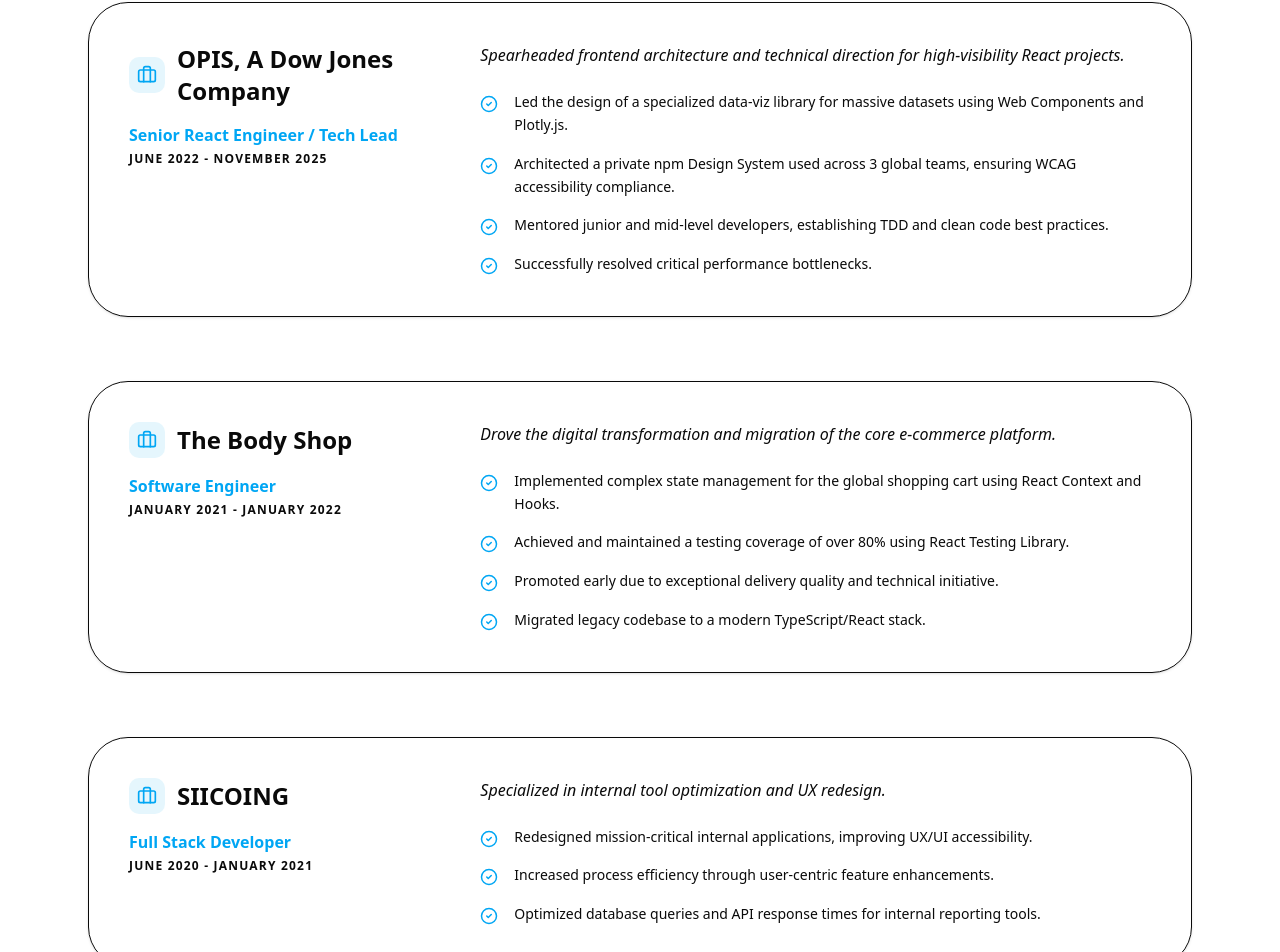
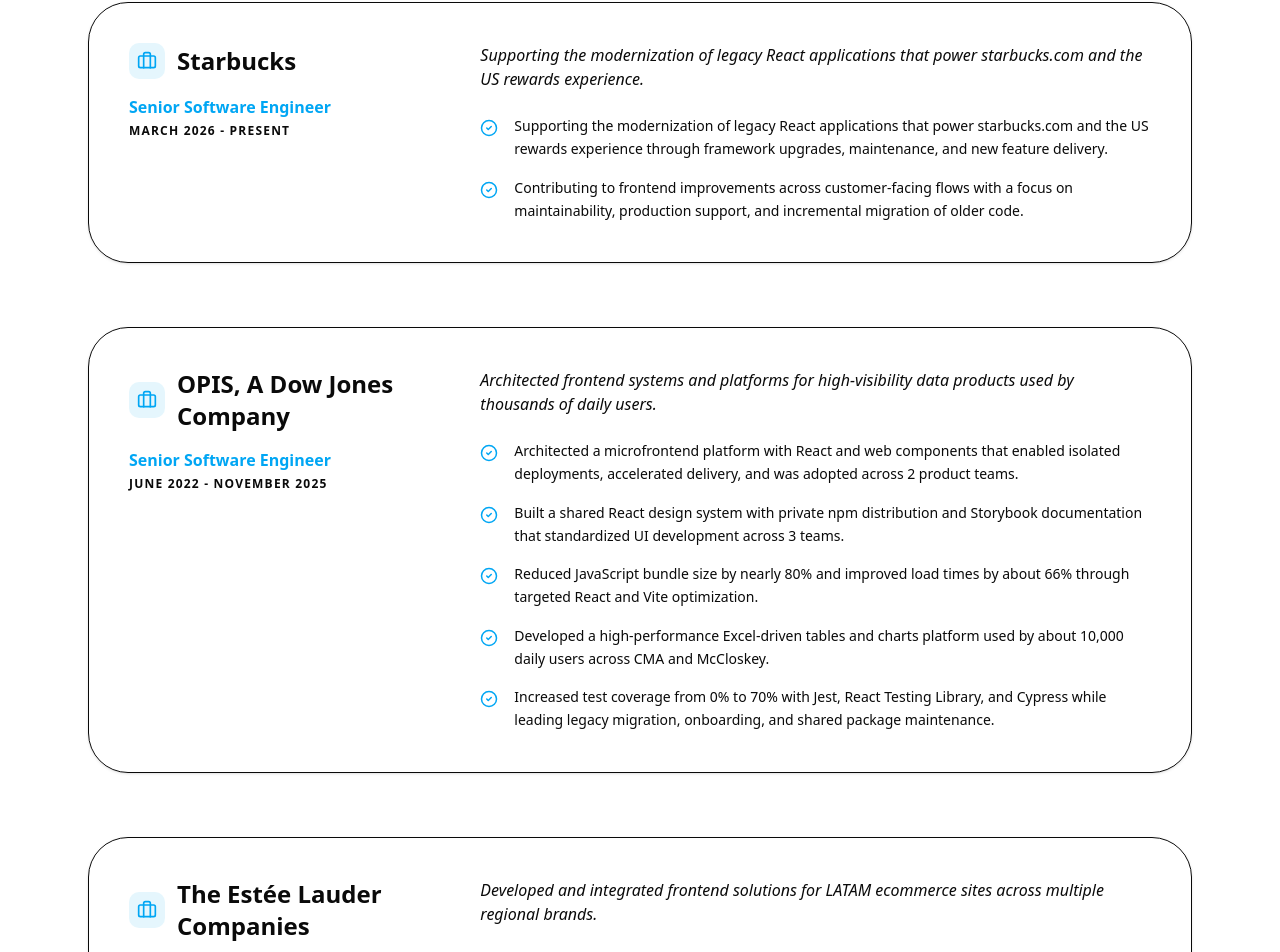
Before and after one commit to OscarDTorresB/personal-portfolio, a Next.js app: page / in a window 1280 px wide. Shown: the part 1339-2291 px from the top of the page. Built offline with nearby package versions, Linux system fonts and the light colour scheme; no server answers.

Commit message:
feat: add Starbucks experience and update impact metrics in portfolio

```diff
--- a/data/portfolio.tsx
+++ b/data/portfolio.tsx
@@ -12,16 +12,16 @@
         github: "https://github.com/OscarDTorresB"
     },
     companies: [
+        { name: "Starbucks", color: "bg-green-700", logo: "/assets/logos/starbucks.png" },
         { name: "OPIS by Dow Jones", color: "bg-sky-600", logo: "/assets/logos/opis-dow-jones.png" },
-        { name: "EPAM", color: "bg-blue-600", logo: "/assets/logos/epam.png" },
+        { name: "Estée Lauder", color: "bg-slate-900", logo: "/assets/logos/estee-lauder.png" },
         { name: "The Body Shop", color: "bg-emerald-800", logo: "/assets/logos/thebodyshop.png" },
-        { name: "Estée Lauder", color: "bg-slate-900", logo: "/assets/logos/estee-lauder.png" },
     ],
     impact: [
-        { label: "CDA Appts/mo", value: "180", suffix: "+", sub: "500% Increase" },
-        { label: "Daily Users", value: "10k", suffix: "+", sub: "In core libraries" },
-        { label: "Test Coverage", value: "80", suffix: "%", sub: "Maintained at The Body Shop" },
-        { label: "Teams Led", value: "3", suffix: "", sub: "Shared Architecture" }
+        { label: "Appts/mo", value: "2k", suffix: "+", sub: "40% Increase via automation" },
+        { label: "Daily Users", value: "10k", suffix: "+", sub: "Tables & Charts platform" },
+        { label: "Bundle Size", value: "80", suffix: "%", sub: "Reduction at OPIS" },
+        { label: "No-show Rate", value: "70", suffix: "%", sub: "Reduction via reminders" }
     ],
     architecture: [
         {
@@ -40,7 +40,7 @@
             title: "CDA Management & Automation",
             description: "Comprehensive management system with advanced security architecture and marketing automation.",
             tech: ["Full Stack", "RBAC Security", "Process Automation"],
-            details: "Role-based architecture and reminder automation that skyrocketed virtual appointments from 30 to 180 monthly, directly impacting the client's ROI."
+            details: "Role-based architecture and automated WhatsApp reminders that increased monthly appointments by 40%, reduced no-shows by 70%, and now handle about 2,000 appointments per month."
         }
     ],
     bentoArchitecture: [
@@ -114,44 +114,54 @@
     ],
     experience: [
         {
+            company: "Starbucks",
+            role: "Senior Software Engineer",
+            period: "March 2026 - Present",
+            description: "Supporting the modernization of legacy React applications that power starbucks.com and the US rewards experience.",
+            achievements: [
+                "Supporting the modernization of legacy React applications that power starbucks.com and the US rewards experience through framework upgrades, maintenance, and new feature delivery.",
+                "Contributing to frontend improvements across customer-facing flows with a focus on maintainability, production support, and incremental migration of older code."
+            ]
+        },
+        {
             company: "OPIS, A Dow Jones Company",
-            role: "Senior React Engineer / Tech Lead",
+            role: "Senior Software Engineer",
             period: "June 2022 - November 2025",
-            description: "Spearheaded frontend architecture and technical direction for high-visibility React projects.",
+            description: "Architected frontend systems and platforms for high-visibility data products used by thousands of daily users.",
             achievements: [
-                "Led the design of a specialized data-viz library for massive datasets using Web Components and Plotly.js.",
-                "Architected a private npm Design System used across 3 global teams, ensuring WCAG accessibility compliance.",
-                "Mentored junior and mid-level developers, establishing TDD and clean code best practices.",
-                "Successfully resolved critical performance bottlenecks."
+                "Architected a microfrontend platform with React and web components that enabled isolated deployments, accelerated delivery, and was adopted across 2 product teams.",
+                "Built a shared React design system with private npm distribution and Storybook documentation that standardized UI development across 3 teams.",
+                "Reduced JavaScript bundle size by nearly 80% and improved load times by about 66% through targeted React and Vite optimization.",
+                "Developed a high-performance Excel-driven tables and charts platform used by about 10,000 daily users across CMA and McCloskey.",
+                "Increased test coverage from 0% to 70% with Jest, React Testing Library, and Cypress while leading legacy migration, onboarding, and shared package maintenance."
+            ]
+        },
+        {
+            company: "The Estée Lauder Companies",
+            role: "Software Engineer",
+            period: "February 2022 - June 2022",
+            description: "Developed and integrated frontend solutions for LATAM ecommerce sites across multiple regional brands.",
+            achievements: [
+                "Developed and integrated a new checkout experience for LATAM ecommerce sites, delivering a refreshed interface for multiple regional brands.",
+                "Improved frontend security by identifying vulnerable React dependencies, upgrading affected packages, and refactoring component implementations to safer alternatives.",
+                "Supported onboarding improvements and frontend maintenance across Drupal-based ecommerce experiences used by LATAM markets."
             ]
         },
         {
             company: "The Body Shop",
-            role: "Software Engineer",
-            period: "January 2021 - January 2022",
-            description: "Drove the digital transformation and migration of the core e-commerce platform.",
+            role: "Frontend Software Engineer",
+            period: "February 2021 - February 2022",
+            description: "Built core user experiences and enrollment flows for a global direct-sales e-commerce platform.",
             achievements: [
-                "Implemented complex state management for the global shopping cart using React Context and Hooks.",
-                "Achieved and maintained a testing coverage of over 80% using React Testing Library.",
-                "Promoted early due to exceptional delivery quality and technical initiative.",
-                "Migrated legacy codebase to a modern TypeScript/React stack."
-            ]
-        },
-        {
-            company: "SIICOING",
-            role: "Full Stack Developer",
-            period: "June 2020 - January 2021",
-            description: "Specialized in internal tool optimization and UX redesign.",
-            achievements: [
-                "Redesigned mission-critical internal applications, improving UX/UI accessibility.",
-                "Increased process efficiency through user-centric feature enhancements.",
-                "Optimized database queries and API response times for internal reporting tools."
+                "Built the consultant enrollment flow with React and TypeScript, partnering with backend engineers to define secure contracts and a scalable multi-step architecture.",
+                "Owned the My Profile experience end to end, adding intuitive account management, purchase history filters, and infinite scrolling to improve navigation and usability.",
+                "Supported stakeholder demos and coordinated frontend delivery plans that enabled parallel development across multiple steps of a shared user journey."
             ]
         }
     ],
     education: [
-        { title: "Claude Certified Architect – Foundations", institution: "Anthropic", year: "2025", details: "Validates hands-on knowledge of the Claude API, Claude Agent SDK, Claude Code, and Model Context Protocol (MCP).", link: "https://verify.skilljar.com/c/wm4i64zqtwqy" },
-        { title: "Advanced React", institution: "Meta", year: "2023", details: "Patterns, performance, and advanced testing." },
-        { title: "Full Stack Developer", institution: "Soy Henry", year: "2021", details: "Full Stack intensive program (JS, Node, React)." }
+        { title: "Claude Certified Architect - Foundations", institution: "Anthropic", year: "2025", details: "Validates hands-on knowledge of the Claude API, Claude Agent SDK, Claude Code, and Model Context Protocol (MCP).", link: "https://verify.skilljar.com/c/wm4i64zqtwqy" },
+        { title: "Advanced React", institution: "Meta", year: "2023", details: "Patterns, performance, and advanced testing.", link: "https://coursera.org/verify/PFLHUXYY9PEL" },
+        { title: "BSc in Systems Engineering", institution: "EAN University", year: "In Progress", details: "Undergraduate degree in Systems Engineering." }
     ]
 };
```
Also changed, not shown: public/assets/logos/starbucks.png (added).
